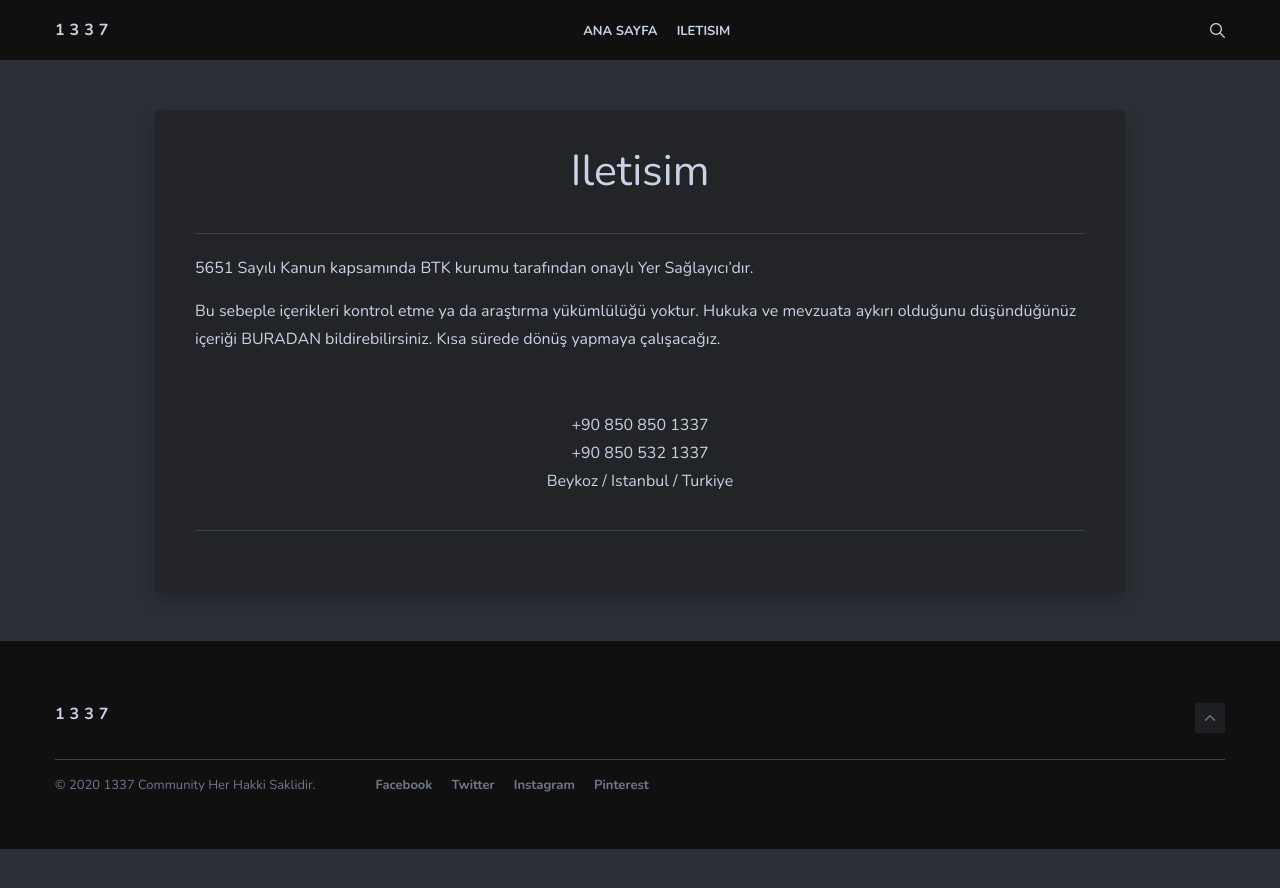
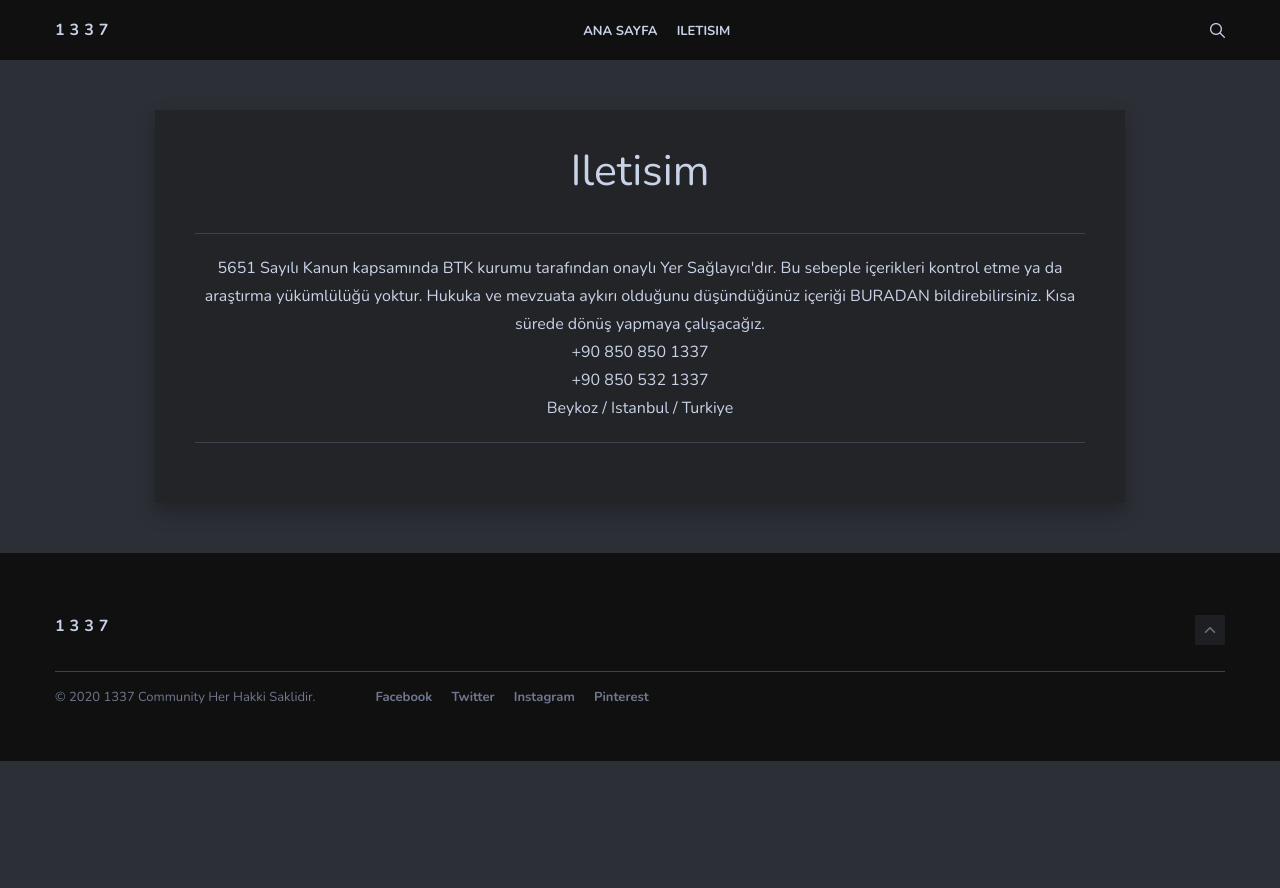
Before and after one commit to 1337software/1337software.github.io, a Jekyll site: the page built from _pages/iletisim.md, in a window 1280 px wide. Shown: the top 888 px of the page. Built offline with Jekyll 4.4.1, drawn with Linux system fonts in a browser that asks for light colours; nearby versions of some CDN libraries; grey boxes are pictures that could not be loaded.

```diff
--- a/_pages/iletisim.md
+++ b/_pages/iletisim.md
@@ -4,7 +4,7 @@ title: Iletisim
 permalink: /iletisim/
 ---
 
-5651 Sayılı Kanun kapsamında BTK kurumu tarafından onaylı Yer Sağlayıcı'dır.
+<center>5651 Sayılı Kanun kapsamında BTK kurumu tarafından onaylı Yer Sağlayıcı'dır.
 
 Bu sebeple içerikleri kontrol etme ya da araştırma yükümlülüğü yoktur.
 Hukuka ve mevzuata aykırı olduğunu düşündüğünüz içeriği BURADAN bildirebilirsiniz.
```
